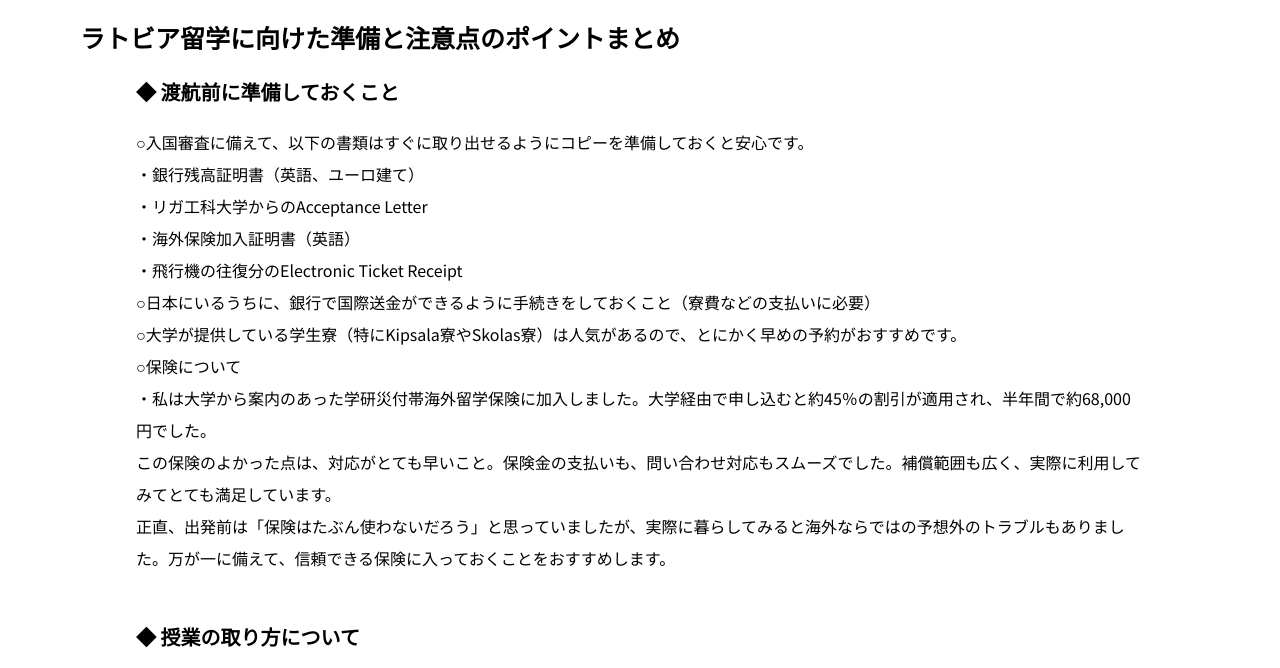
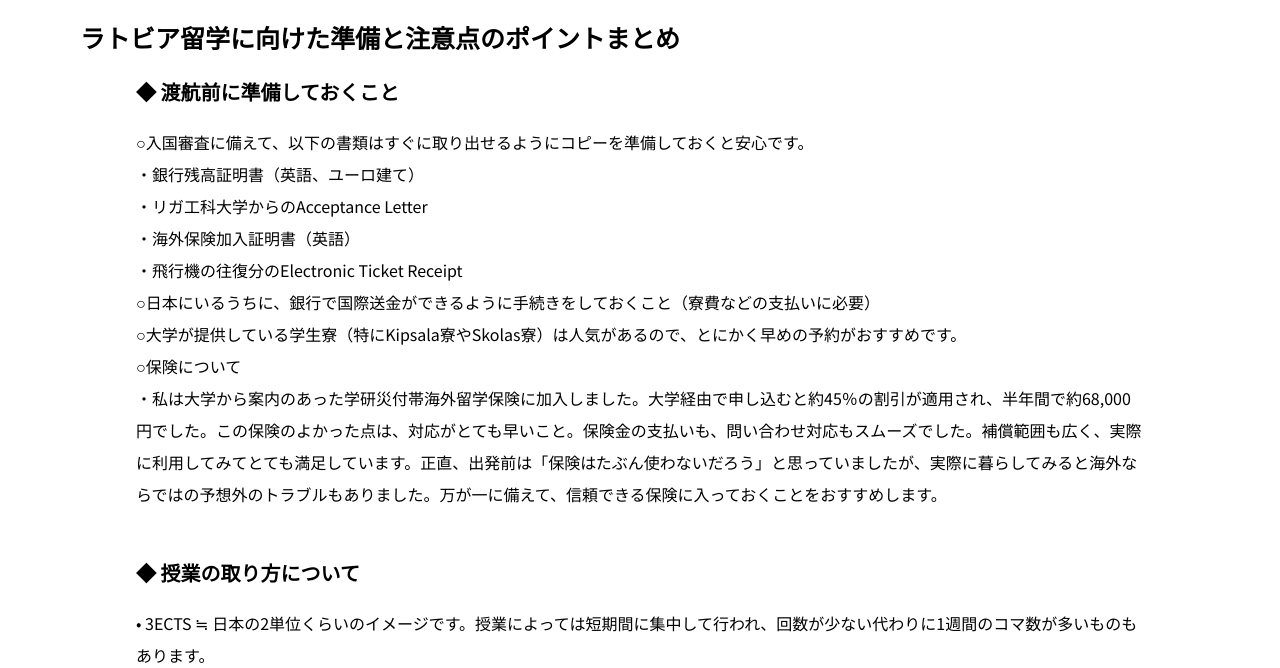
Before and after one commit to cocoberet-lv/summary, a plain HTML site: page index.html in a window 1280 px wide. Shown: the part 80-748 px from the top of the page. Drawn offline with Linux system fonts and the light colour scheme; some packages are replaced by stand-ins of ours; a web font is replaced by a local one.

Commit message:
Update index.html

```diff
--- a/index.html
+++ b/index.html
@@ -58,7 +58,7 @@
                         ○大学が提供している学生寮（特にKipsala寮やSkolas寮）は人気があるので、とにかく早めの予約がおすすめです。<br>
 
 
-                   ○保険について<br>・私は大学から案内のあった学研災付帯海外留学保険に加入しました。大学経由で申し込むと約45％の割引が適用され、半年間で約68,000円でした。<br>この保険のよかった点は、対応がとても早いこと。保険金の支払いも、問い合わせ対応もスムーズでした。補償範囲も広く、実際に利用してみてとても満足しています。<br>正直、出発前は「保険はたぶん使わないだろう」と思っていましたが、実際に暮らしてみると海外ならではの予想外のトラブルもありました。万が一に備えて、信頼できる保険に入っておくことをおすすめします。<br><br> </p>
+                   ○保険について<br>・私は大学から案内のあった学研災付帯海外留学保険に加入しました。大学経由で申し込むと約45％の割引が適用され、半年間で約68,000円でした。この保険のよかった点は、対応がとても早いこと。保険金の支払いも、問い合わせ対応もスムーズでした。補償範囲も広く、実際に利用してみてとても満足しています。正直、出発前は「保険はたぶん使わないだろう」と思っていましたが、実際に暮らしてみると海外ならではの予想外のトラブルもありました。万が一に備えて、信頼できる保険に入っておくことをおすすめします。<br><br> </p>
 
 
                     <h3>◆ 授業の取り方について</h3>
```
